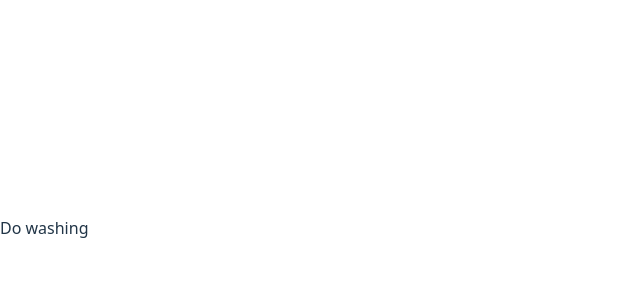
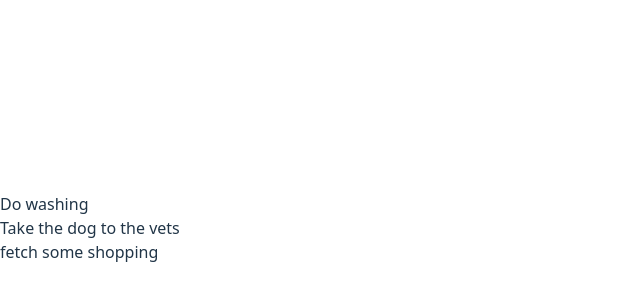
Before and after one commit to BullDogPatch/billion-dollar-todo, a React (Vite) app: page / in a window 1280 px wide. Shown: the part 172-472 px from the top of the page, without its empty margins (0-640 px from the left). Built offline with nearby package versions, Linux system fonts and the light colour scheme.

Commit message:
seperate initial state

```diff
--- a/src/App.tsx
+++ b/src/App.tsx
@@ -6,10 +6,26 @@ interface Todo {
   done: boolean;
 }
 
+const initialState: Todo[] = [
+  {
+    id: crypto.randomUUID(),
+    title: 'Do washing',
+    done: false,
+  },
+  {
+    id: crypto.randomUUID(),
+    title: 'Take the dog to the vets',
+    done: false,
+  },
+  {
+    id: crypto.randomUUID(),
+    title: 'fetch some shopping',
+    done: true,
+  },
+];
+
 function App() {
-  const [todos, setTodos] = useState<Todo[]>([
-    { id: crypto.randomUUID(), title: 'Do washing', done: false },
-  ]);
+  const [todos, setTodos] = useState(initialState);
 
   return (
     <>
```
